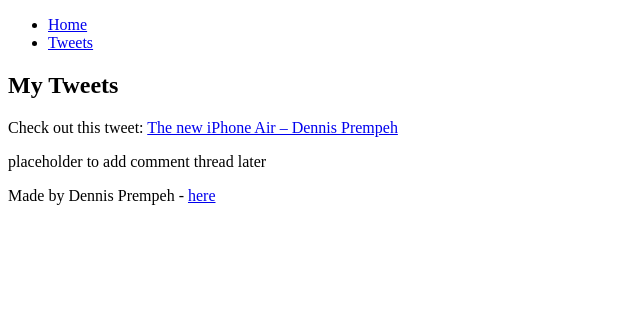
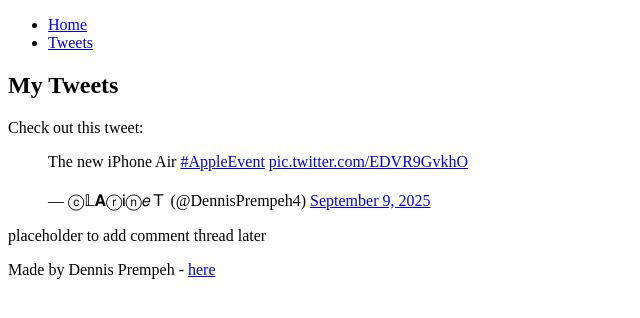
Before and after one commit to dennis-prempeh/My_First_Portfolio, a plain HTML site: page html_basic/tweets.html in a window 1280 px wide. Shown: the whole page, without its empty margins (0-640 px from the left). Drawn offline with Linux system fonts and the light colour scheme.

Commit message:
embedding correction

```diff
--- a/html_basic/tweets.html
+++ b/html_basic/tweets.html
@@ -20,11 +20,9 @@
 
       <!-- Simple Tweet Link (no JS) -->
       <p>
-        Check out this tweet:
-        <a href="https://twitter.com/DennisPrempeh4/status/1965477107058057705" target="_blank">
-          The new iPhone Air – Dennis Prempeh
-        </a>
-      </p>
+    Check out this tweet:
+    <blockquote class="twitter-tweet"><p lang="en" dir="ltr">The new iPhone Air <a href="https://twitter.com/hashtag/AppleEvent?src=hash&amp;ref_src=twsrc%5Etfw">#AppleEvent</a> <a href="https://t.co/EDVR9GvkhO">pic.twitter.com/EDVR9GvkhO</a></p>&mdash; ⓒ𝕃𝐀ⓡᎥⓝ𝑒Ｔ (@DennisPrempeh4) <a href="https://twitter.com/DennisPrempeh4/status/1965477107058057705?ref_src=twsrc%5Etfw">September 9, 2025</a></blockquote> <script async src="https://platform.twitter.com/widgets.js" charset="utf-8"></script>
+  </p>
     </article>
 
     <aside>
```
